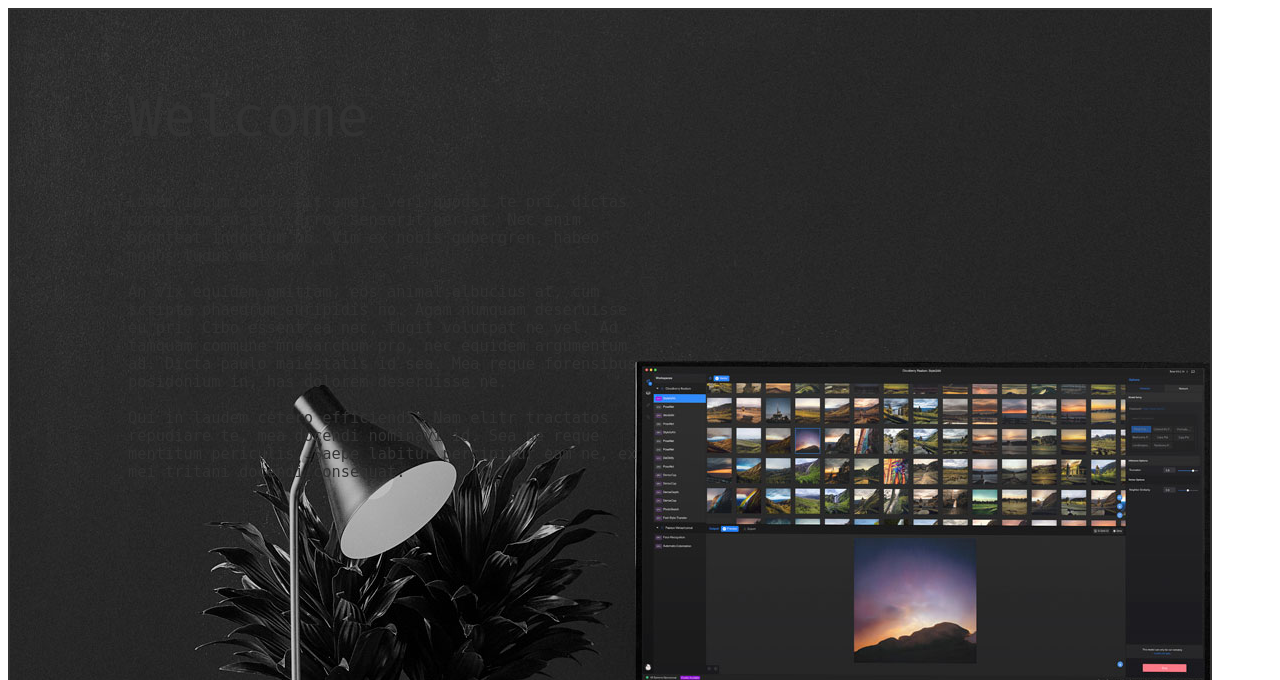
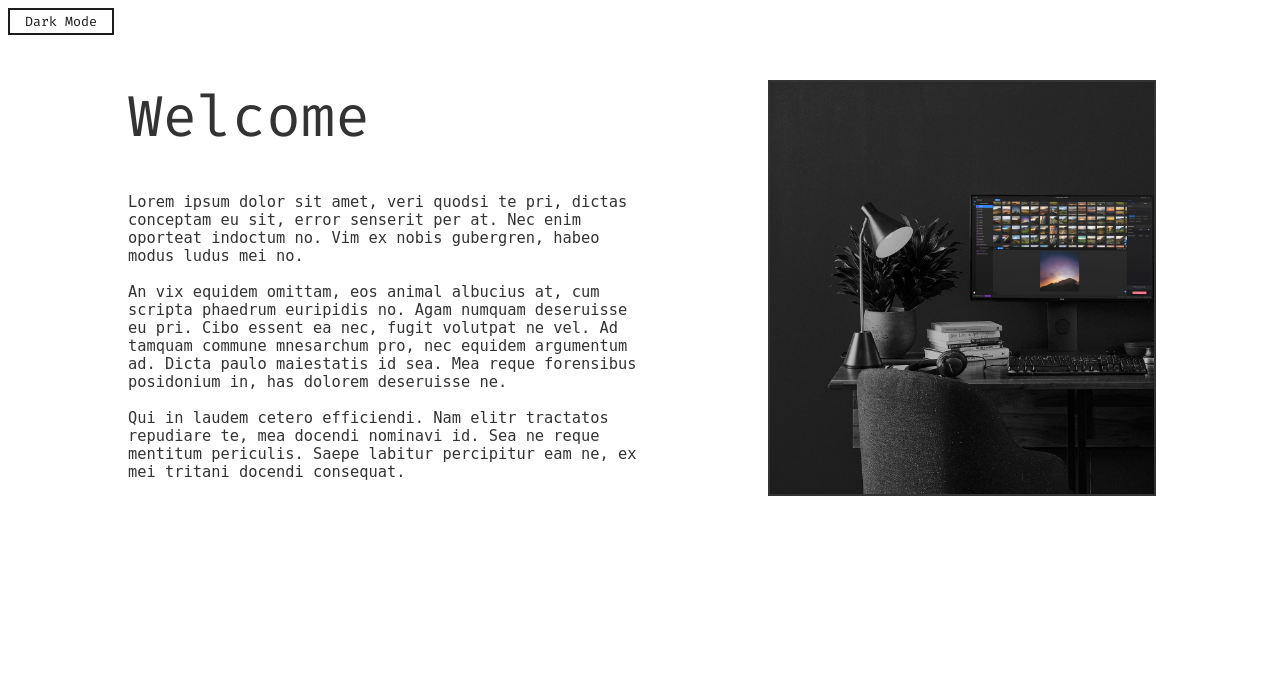
Before and after one commit to frol2256/frol2256.github.io, a PHP site: page / in a window 1280 px wide. Shown: the top 680 px of the page. Run offline with PHP 8.4, Linux system fonts and the light colour scheme.

Commit message:
Update stylesheet.css

```diff
--- a/stylesheet.css
+++ b/stylesheet.css
@@ -48,7 +48,7 @@
 }
 
 
-.mainImage img{
+#mainImage{
 
   position: absolute;
   top: 10%;
@@ -59,7 +59,6 @@
 
   width: 30%;
   height: auto;
-
 }
 
 .photos{
```
